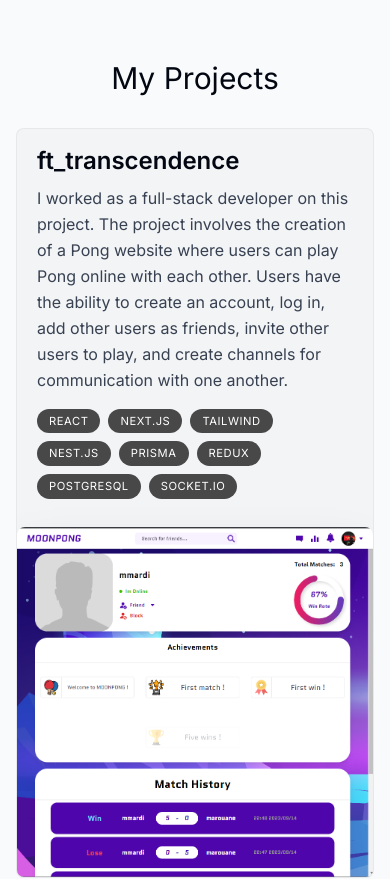
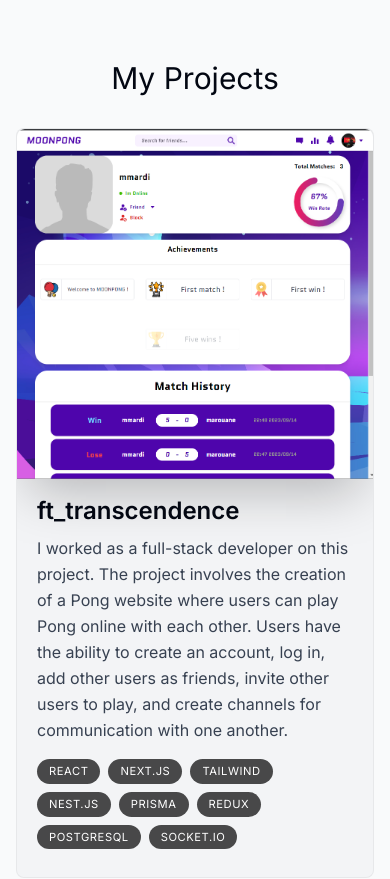
Before and after one commit to mmardi01/my-website, a Next.js app: page / in a window 390 px wide. Shown: the part 1500-2379 px from the top of the page. Built offline with nearby package versions, Linux system fonts and the light colour scheme.

Commit message:
all done

```diff
--- a/components/Project.tsx
+++ b/components/Project.tsx
@@ -33,7 +33,7 @@ export default function Project({
       <section
         className="bg-gray-100  dark:bg-white/20 hover:dark:bg-white/30 rounded-lg transition hover:bg-gray-200
         sm:group-even:pl-8 relative  max-w-[42rem] border sm:h-[28rem]
-        overflow-hidden sm:pr-8 border-black/5"
+        overflow-hidden sm:pr-8 border-black/5  max-[640px]:flex  max-[640px]:flex-col-reverse"
       >
         <div className="pt-4 pb-7 h-full px-5 sm:group-even:ml-[18rem] sm:pl-10 sm:pr-2 sm:pt-10 sm:max-w-[50%] flex flex-col">
           <h2 className="text-2xl font-semibold">{projectName}</h2>
```
